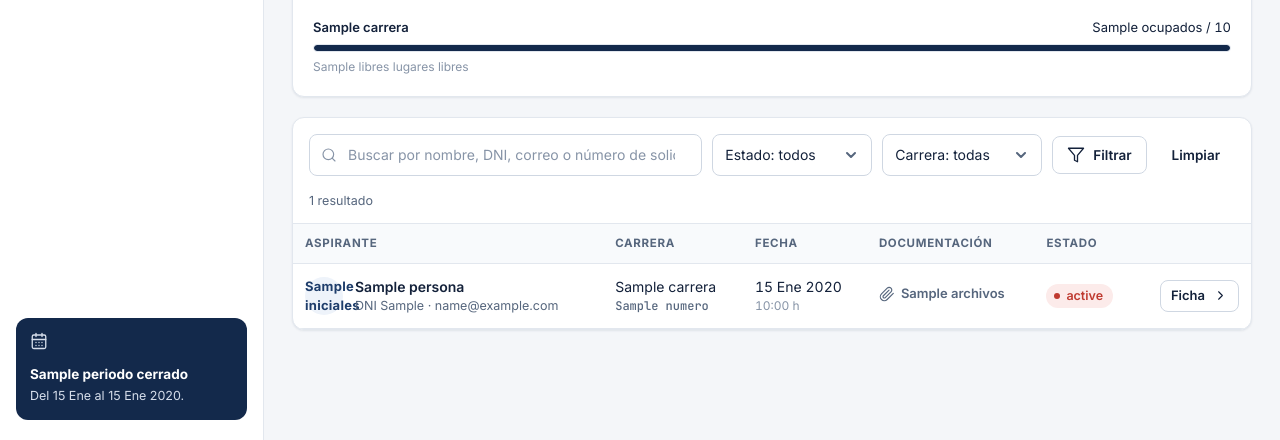
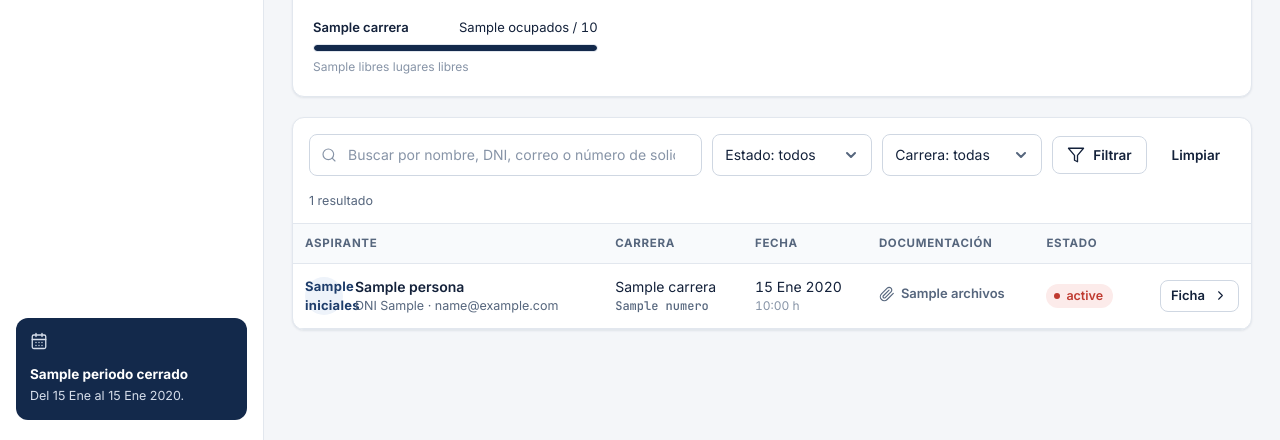
Before and after one commit to sigadevits-its1/SIGA, a Django app: template src/apps/administracion/templates/administracion/bandeja.html in a window 1280 px wide. Shown: the part 360-800 px from the top of the page. Run offline with Django 5.2, Linux system fonts and the light colour scheme; tables that the repository leaves empty hold one stand-in row (values such as "Sample post"); the template is opened without the code that fills it: values that come from a table or form of the project are taken from there, most other values are stand-ins (such as "Sample title", 1, 10 or a date in 2020); data that the repository does not hold is empty.

Commit message:
Cupos por carrera: grilla de 3 columnas alineada

```diff
--- a/src/static/css/panel.css
+++ b/src/static/css/panel.css
@@ -83,10 +83,14 @@
 .kpi strong { font-size: 28px; font-weight: 750; letter-spacing: -.02em; line-height: 1.1; }
 
 /* Cupos por carrera */
-.quota-list { display: grid; grid-template-columns: repeat(auto-fit, minmax(230px, 1fr)); gap: 14px 24px; }
-.quota { display: grid; gap: 6px; min-width: 0; }
-.quota .name { display: flex; justify-content: space-between; gap: 8px; font-size: 13px; }
-.quota .name strong { font-weight: 600; overflow: hidden; text-overflow: ellipsis; white-space: nowrap; }
+/* Grilla fija de 3 columnas (2 en tablet, 1 en celular) para que las filas queden parejas */
+.quota-list { display: grid; grid-template-columns: repeat(3, minmax(0, 1fr)); gap: 20px 32px; }
+@media (max-width: 1100px) { .quota-list { grid-template-columns: repeat(2, minmax(0, 1fr)); } }
+@media (max-width: 600px) { .quota-list { grid-template-columns: minmax(0, 1fr); } }
+.quota { display: grid; gap: 6px; min-width: 0; align-content: start; }
+.quota .name { display: flex; justify-content: space-between; align-items: baseline; gap: 12px; font-size: 13px; }
+.quota .name strong { min-width: 0; font-weight: 600; overflow: hidden; text-overflow: ellipsis; white-space: nowrap; }
+.quota .name .num { flex: none; white-space: nowrap; }
 .bar { position: relative; height: 8px; border-radius: 999px; background: var(--surface-2); border: 1px solid var(--border); overflow: hidden; }
 .bar span { position: absolute; inset: 0 auto 0 0; border-radius: 999px; background: var(--navy); }
 .bar.full span { background: var(--amber); }
```
